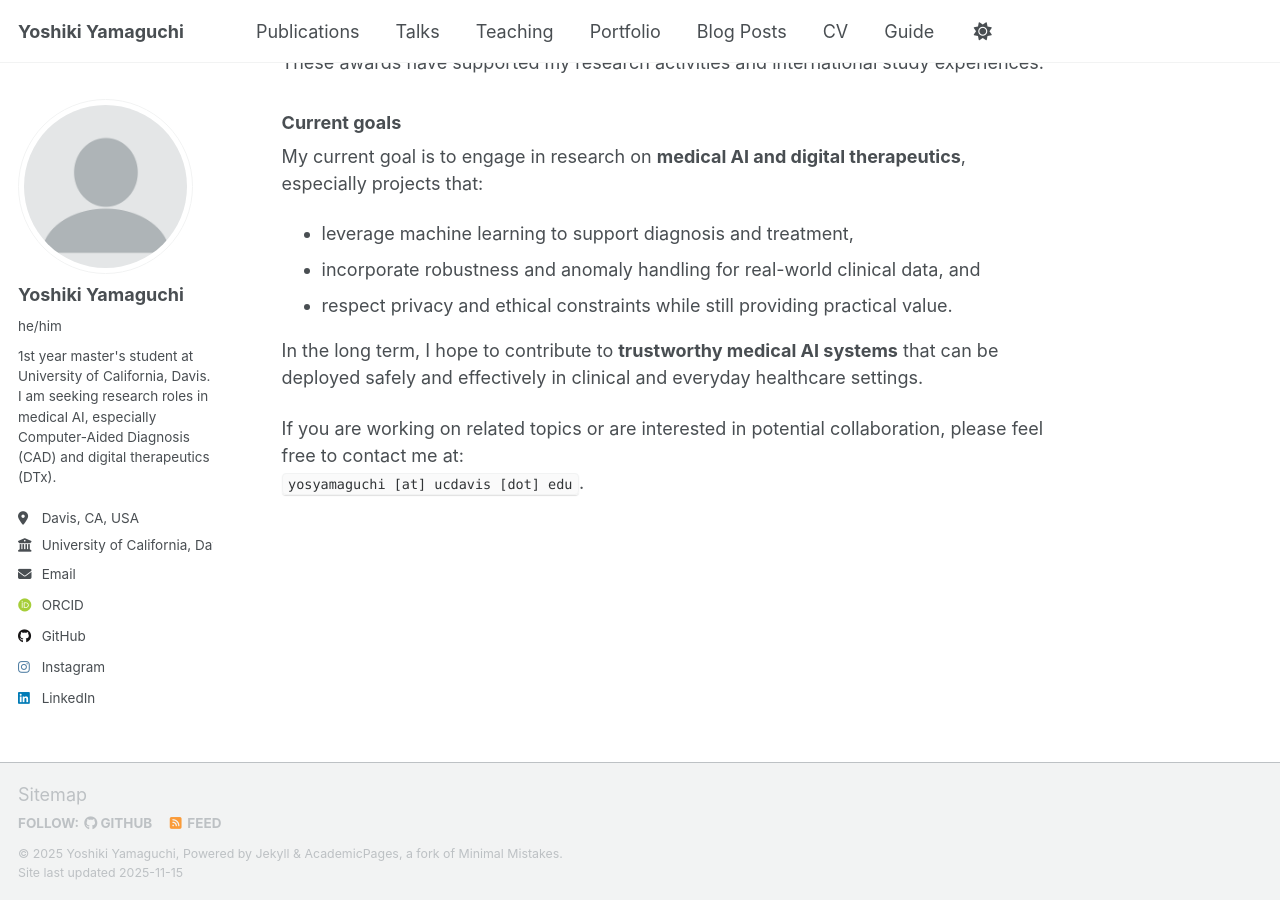
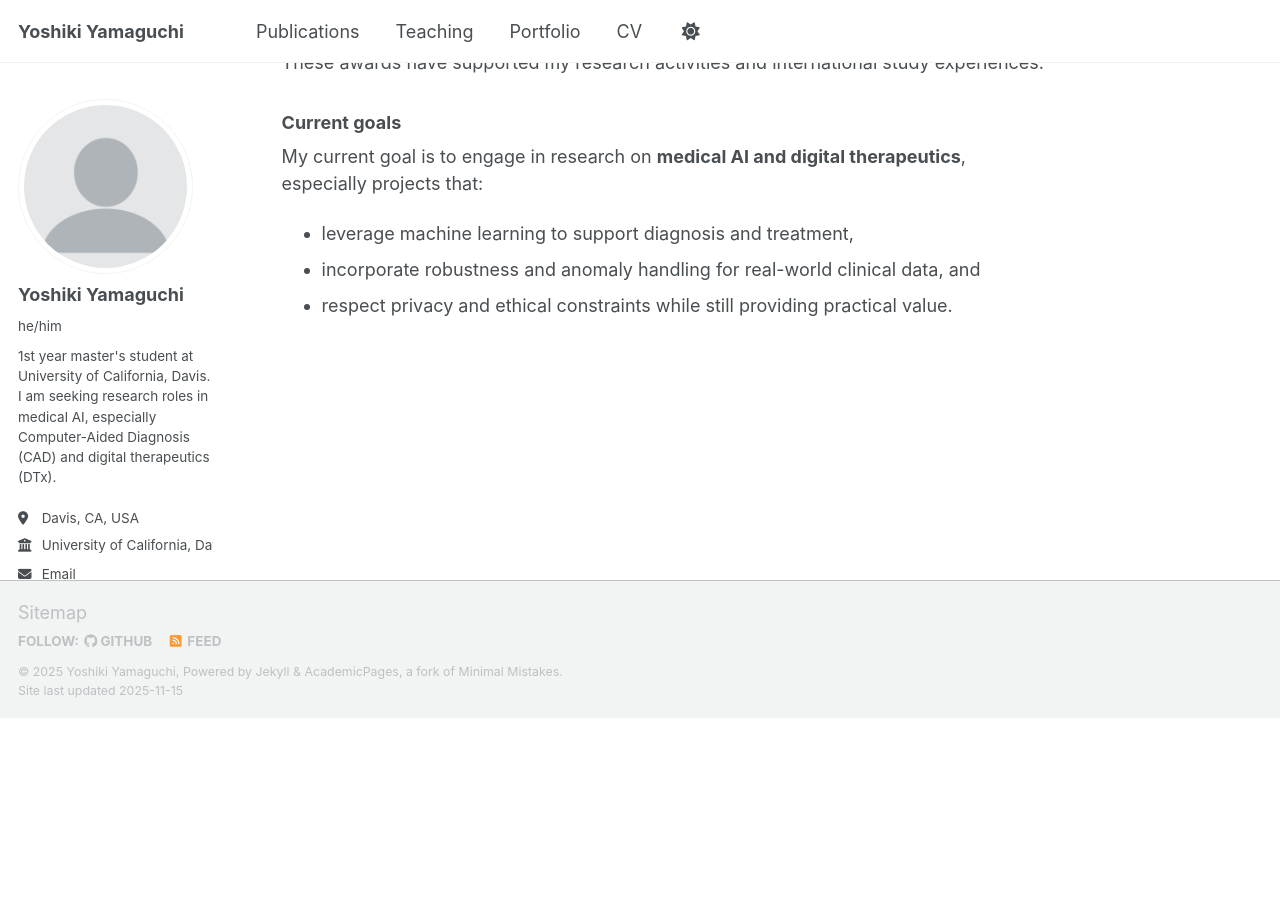
Before and after one commit to Yoshiki0319/Yoshiki0319.github.io, a Jekyll site: the page built from _pages/about.md, in a window 1280 px wide and 900 px high, scrolled down 2554 px. Built offline with Jekyll 4.4.1, drawn with Linux system fonts in a browser that asks for light colours; some web fonts are replaced; a script that is not in the unit is left out; after the commit the page ends 3273 px from its top, so only the background shows below that.

Commit message:
Refactor navigation links, update About page content, and add category to publication entry

```diff
--- a/_pages/about.md
+++ b/_pages/about.md
@@ -75,8 +75,3 @@ My current goal is to engage in research on **medical AI and digital therapeutic
 - leverage machine learning to support diagnosis and treatment,
 - incorporate robustness and anomaly handling for real-world clinical data, and
 - respect privacy and ethical constraints while still providing practical value.
-
-In the long term, I hope to contribute to **trustworthy medical AI systems** that can be deployed safely and effectively in clinical and everyday healthcare settings.
-
-If you are working on related topics or are interested in potential collaboration, please feel free to contact me at:
-`yosyamaguchi [at] ucdavis [dot] edu`.
```
Also changed, not shown: _data/navigation.yml (+6 -6 lines), _publications/2023-03-07-building-usage.md (+1 -0 lines).
